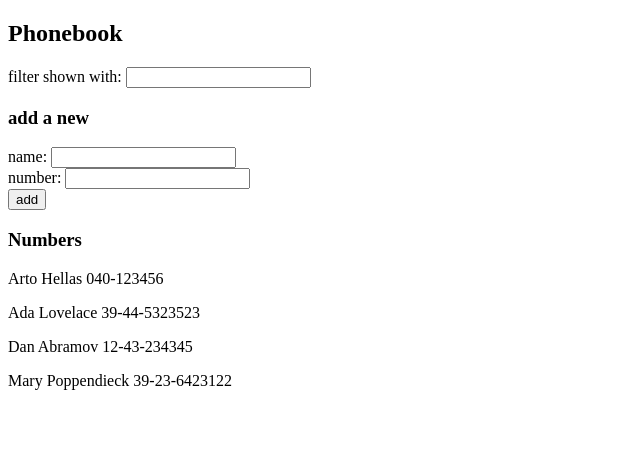
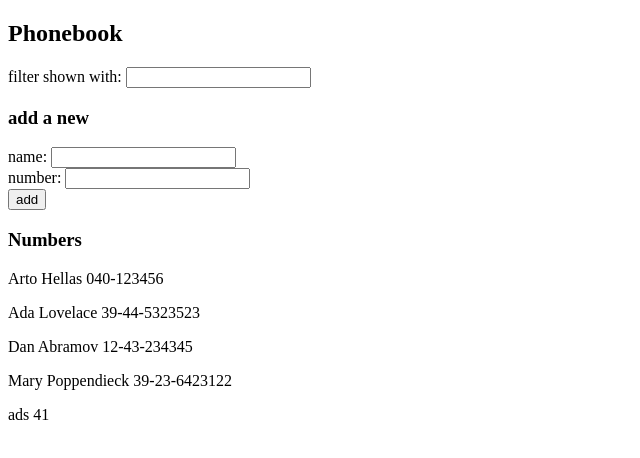
Before and after one commit to Xarlizard/UniversityOfHelsinki-ComputerScience, a React (Vite) app in the folder FullStackOpen/Part-02/phonebook/: page / in a window 1280 px wide. Shown: the top 458 px of the page, without its empty margins (0-640 px from the left). Built offline with nearby package versions, Linux system fonts and the light colour scheme; data requests are answered from the project's data file.

Commit message:
Exercises 2.12 -2.13 completed ✅

```diff
--- a/FullStackOpen/Part-02/phonebook/db.json
+++ b/FullStackOpen/Part-02/phonebook/db.json
@@ -1,24 +1,29 @@
 {
-    "persons":[
+  "persons": [
     {
       "name": "Arto Hellas",
       "number": "040-123456",
-        "id": 1
+      "id": "1"
     },
     {
       "name": "Ada Lovelace",
       "number": "39-44-5323523",
-        "id": 2
+      "id": "2"
     },
     {
       "name": "Dan Abramov",
       "number": "12-43-234345",
-        "id": 3
+      "id": "3"
     },
     {
       "name": "Mary Poppendieck",
       "number": "39-23-6423122",
-        "id": 4
+      "id": "4"
+    },
+    {
+      "id": "7425",
+      "name": "ads",
+      "number": "41"
     }
   ]
 }
--- a/FullStackOpen/Part-02/phonebook/src/App.jsx
+++ b/FullStackOpen/Part-02/phonebook/src/App.jsx
@@ -1,5 +1,5 @@
 import { useState, useEffect } from 'react'
-import axios from 'axios'
+import personService from './services/persons'
 
 const App = () => {
   const [persons, setPersons] = useState([])
@@ -8,8 +8,8 @@
   const [searchName, setSearchName] = useState('')
 
   useEffect(() => {
-    axios
-      .get('http://localhost:3001/persons')
+    personService
+      .getAll()
       .then(response => {
         setPersons(response.data)
       })
@@ -24,10 +24,13 @@
       name:newName,
       number:newNumber
     }
-
-    setPersons(persons.concat(newPerson))
-    setNewName('')
-    setNewNumber('')
+    personService
+      .create(newPerson)
+      .then(response => {
+        setPersons(persons.concat(response.data))
+        setNewName('')
+        setNewNumber('')
+      })
   }
 
   const handleSearchName = (event) => {
--- /dev/null
+++ b/FullStackOpen/Part-02/phonebook/src/services/persons.js
@@ -0,0 +1,16 @@
+import axios from 'axios'
+const baseUrl = 'http://localhost:3001/persons'
+
+const getAll = () => {
+  return axios.get(baseUrl)
+}
+
+const create = newObject => {
+  return axios.post(baseUrl, newObject)
+}
+
+const update = (id, newObject) => {
+  return axios.put(`${baseUrl}/${id}`, newObject)
+}
+
+export default { getAll, create, update }
```
Lines whose indentation alone changed are shown as unchanged.
